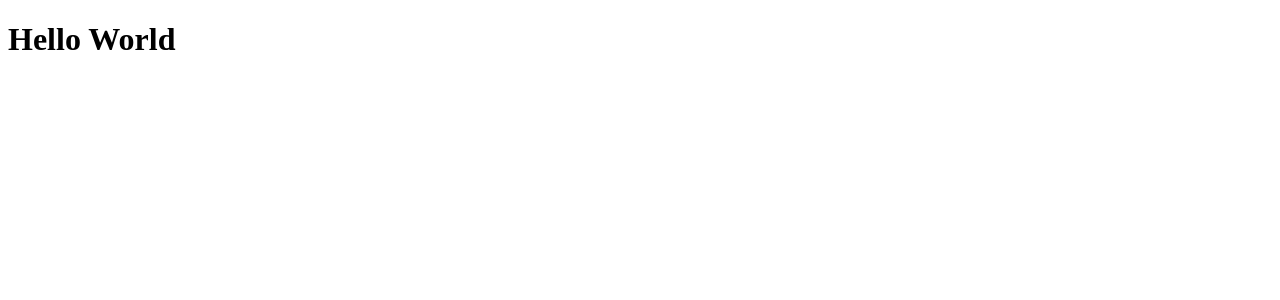
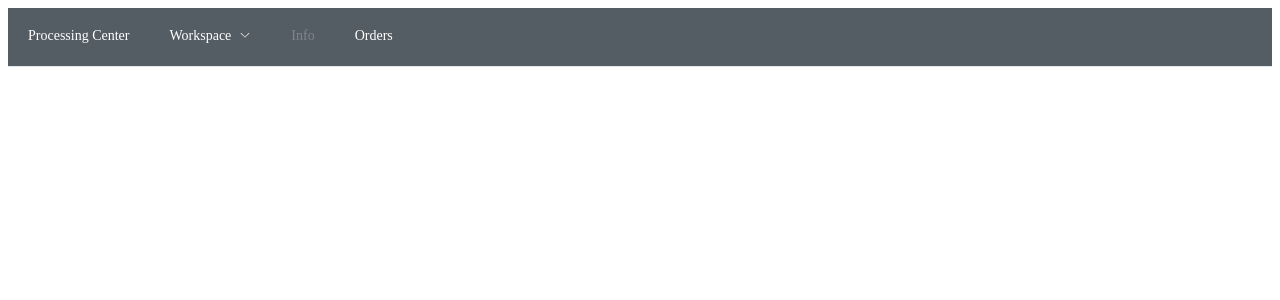
Before and after one commit to russel07/vue3-comp-api, a Vue app: page / in a window 1280 px wide. Before the commit this address had no page. Shown: the top 300 px of the page. Built offline with nearby package versions, Linux system fonts and the light colour scheme.

Commit message:
Element Plus working as expected

```diff
--- a/package.json
+++ b/package.json
@@ -9,6 +9,7 @@
   },
   "dependencies": {
     "core-js": "^3.6.5",
+    "element-plus": "^1.1.0-beta.24",
     "vue": "^3.0.0",
     "vue-router": "^4.0.11"
   },
--- a/src/components/Home.vue
+++ b/src/components/Home.vue
@@ -1,15 +1,15 @@
 <template>
   <div class="home">
-    <h1>Hello World</h1>
+    <Menu/>
   </div>
 </template>
 
 <script>
-
+import Menu from "./Menu";
 export default {
   name: 'Home',
   components: {
-
+    Menu
   }
 }
 </script>
--- /dev/null
+++ b/src/components/Menu.vue
@@ -0,0 +1,64 @@
+<template>
+  <el-menu
+      :default-active="activeIndex"
+      class="el-menu-demo"
+      mode="horizontal"
+      background-color="#545c64"
+      text-color="#fff"
+      active-text-color="#ffd04b"
+      @select="handleSelect"
+  >
+    <el-menu-item index="1">Processing Center</el-menu-item>
+    <el-sub-menu index="2">
+      <template #title>Workspace</template>
+      <el-menu-item index="2-1">item one</el-menu-item>
+      <el-menu-item index="2-2">item two</el-menu-item>
+      <el-menu-item index="2-3">item three</el-menu-item>
+      <el-sub-menu index="2-4">
+        <template #title>item four</template>
+        <el-menu-item index="2-4-1">item one</el-menu-item>
+        <el-menu-item index="2-4-2">item two</el-menu-item>
+        <el-menu-item index="2-4-3">item three</el-menu-item>
+      </el-sub-menu>
+    </el-sub-menu>
+    <el-menu-item index="3" disabled>Info</el-menu-item>
+    <el-menu-item index="4">Orders</el-menu-item>
+  </el-menu>
+</template>
+
+<script>
+import {  ref } from 'vue'
+
+export default {
+  name: 'Menu',
+  setup(){
+    const activeIndex = ref(1);
+    const handleSelect = function (key, keyPath) {
+      console.log(key, keyPath)
+    };
+
+    console.log(activeIndex.value);
+
+    return {
+      activeIndex,
+      handleSelect
+    }
+  },
+  /*data() {
+    return {
+      activeIndex: 1
+    }
+  },
+  created: function() {
+    this.setActiveValue();
+  },
+  methods: {
+    handleSelect: function (e) {
+      console.log(e.target.value)
+    },
+    setActiveValue: function (){
+      this.activeIndex = 1;
+    }
+  }*/
+}
+</script>
--- a/src/main.js
+++ b/src/main.js
@@ -2,8 +2,11 @@ import { createApp } from 'vue'
 import App from './components/App.vue'
 
 import router from './router'
+import ElementPlus from 'element-plus'
+import 'element-plus/dist/index.css'
 
 const app = createApp(App);
 app.use(router);
+app.use(ElementPlus)
 
-createApp(App).mount('#app')
+app.mount('#app')
```
Also changed, not shown: 1 other file (tests, documents, lock files or other folders).
